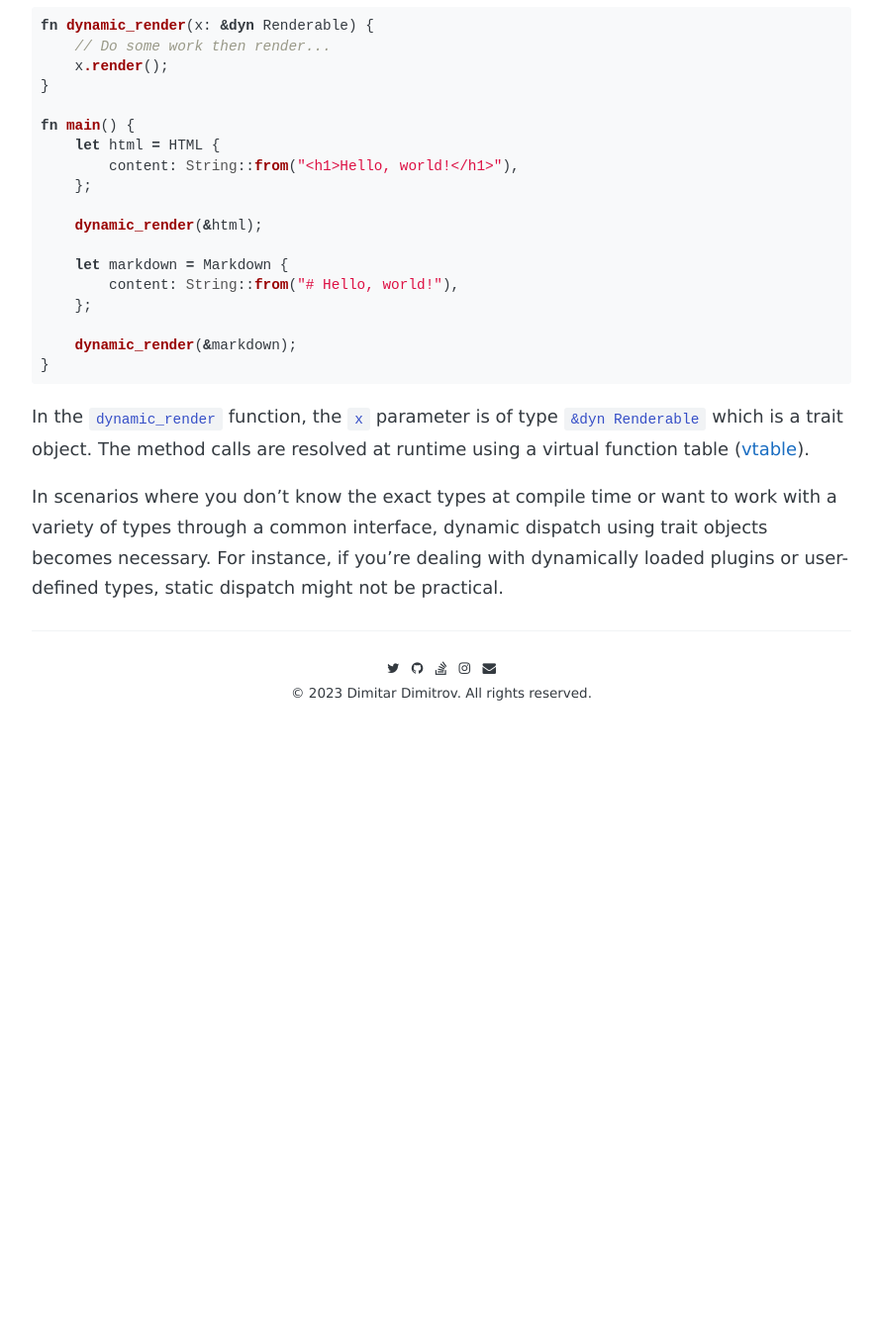
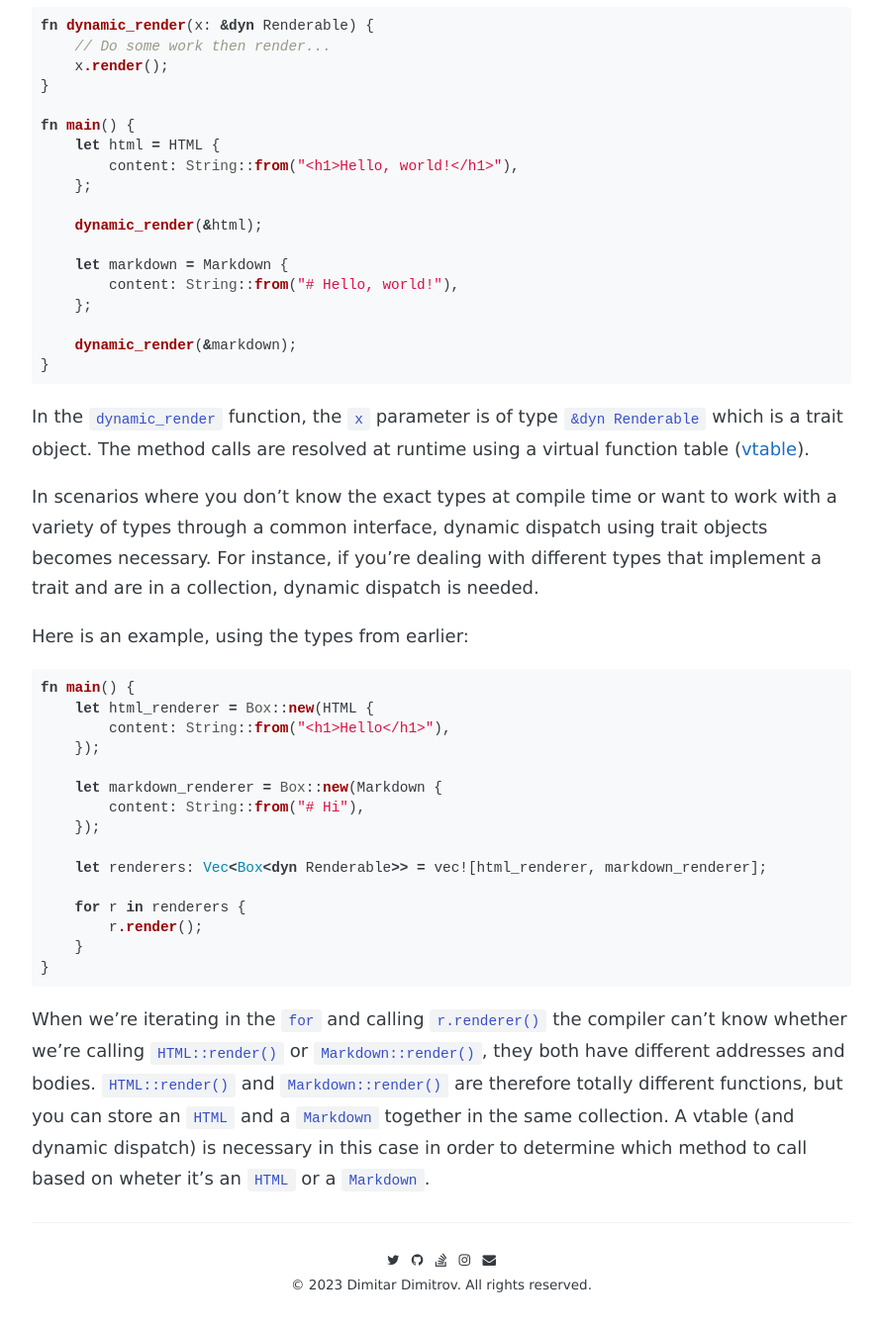
Before and after one commit to n1ghtmare/n1ghtmare.github.io, a Jekyll site: the page built from _posts/2023-08-29-dynamic-vs-static-dispatch-in-rust.md, in a window 1280 px wide and 1400 px high, scrolled down 2471 px. Shown: the top 1345 px of the window at 99% size, without its empty margins (194-1082 px from the left). Built offline with Jekyll 4.4.1, drawn with Linux system fonts in a browser that asks for light colours; some web fonts are replaced; before the commit the page ends 3273 px from its top, so only the background shows below that.

Commit message:
Add more info on dynamic dispatch to Rust article

````diff
--- a/_posts/2023-08-29-dynamic-vs-static-dispatch-in-rust.md
+++ b/_posts/2023-08-29-dynamic-vs-static-dispatch-in-rust.md
@@ -117,4 +117,26 @@ fn main() {
 
 In the `dynamic_render` function, the `x` parameter is of type `&dyn Renderable` which is a trait object. The method calls are resolved at runtime using a virtual function table ([vtable](https://en.wikipedia.org/wiki/Virtual_method_table)).
 
-In scenarios where you don't know the exact types at compile time or want to work with a variety of types through a common interface, dynamic dispatch using trait objects becomes necessary. For instance, if you're dealing with dynamically loaded plugins or user-defined types, static dispatch might not be practical.
+In scenarios where you don't know the exact types at compile time or want to work with a variety of types through a common interface, dynamic dispatch using trait objects becomes necessary. For instance, if you're dealing with different types that implement a trait and are in a collection, dynamic dispatch is needed.
+
+Here is an example, using the types from earlier:
+
+```rust
+fn main() {
+    let html_renderer = Box::new(HTML {
+        content: String::from("<h1>Hello</h1>"),
+    });
+
+    let markdown_renderer = Box::new(Markdown {
+        content: String::from("# Hi"),
+    });
+
+    let renderers: Vec<Box<dyn Renderable>> = vec![html_renderer, markdown_renderer];
+
+    for r in renderers {
+        r.render();
+    }
+}
+```
+
+When we're iterating in the `for` and calling `r.renderer()` the compiler can't know whether we're calling `HTML::render()` or `Markdown::render()`, they both have different addresses and bodies. `HTML::render()` and `Markdown::render()` are therefore totally different functions, but you can store an `HTML` and a `Markdown` together in the same collection. A vtable (and dynamic dispatch) is necessary in this case in order to determine which method to call based on wheter it's an `HTML` or a `Markdown`.
````
